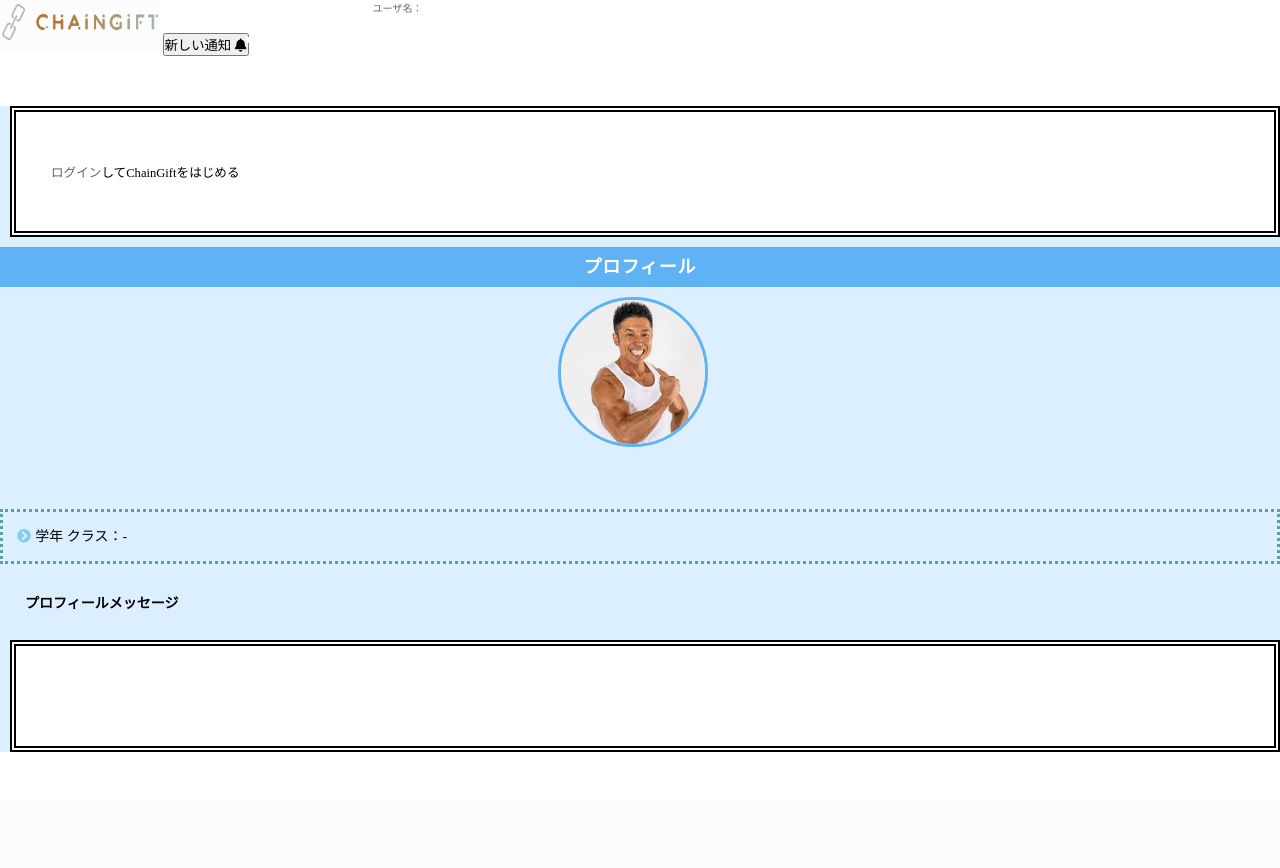
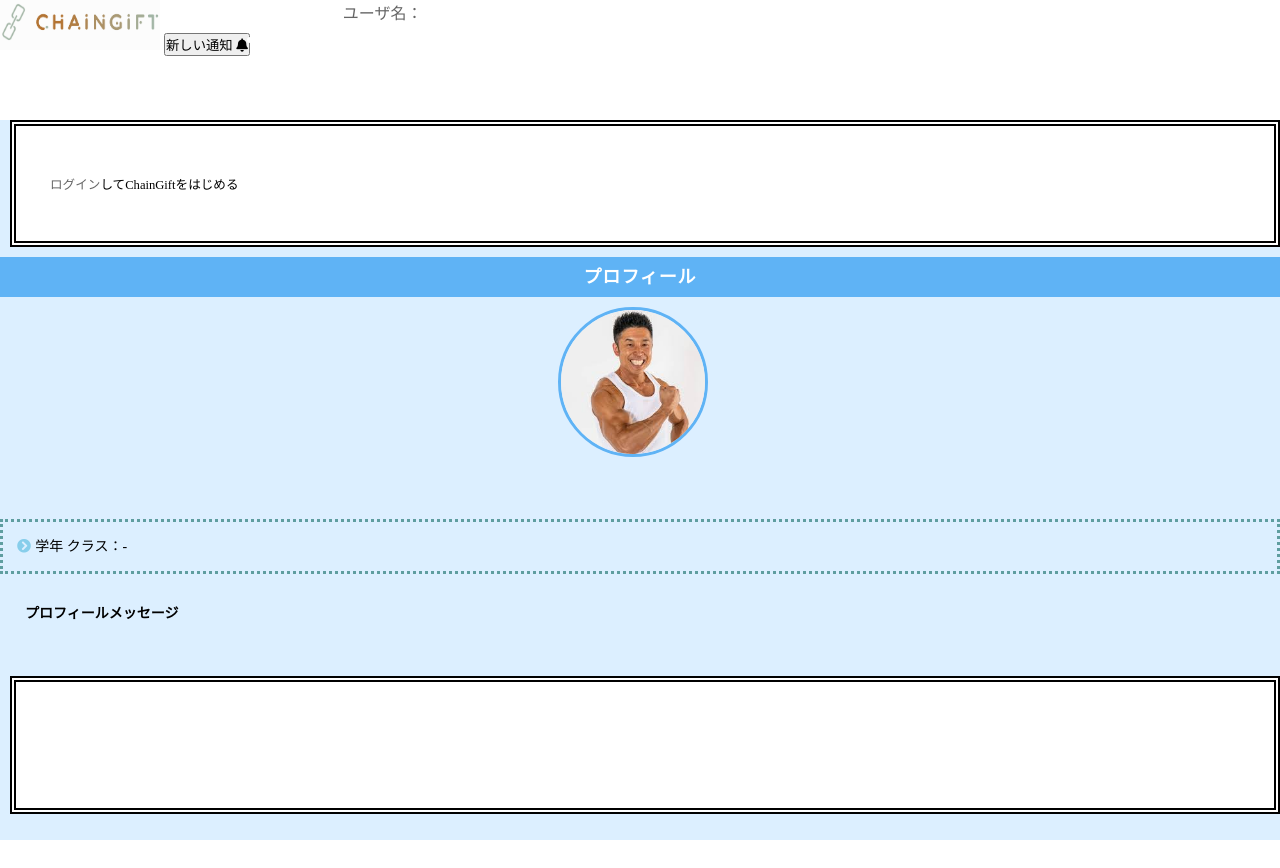
Before and after one commit to pyhiro/CG, a Django app: template chain_gift/templates/profile.html in a window 1280 px wide. Before the commit the page ends 752 px from the top, so only its background shows below. Run offline with Django 3.2, Linux system fonts and the light colour scheme; the template is opened without the code that fills it, so the values that code supplies are empty; some libraries are stand-ins or nearby versions.

Commit message:
modefied profile by miya

```diff
--- a/chain_gift/static/profile.css
+++ b/chain_gift/static/profile.css
@@ -1,6 +1,8 @@
 /*枠デザイン*/
 .profile_box {
     font-size: 14px;
+    -webkit-box-sizing: border-box;
+    box-sizing: border-box;
     margin: 2em 0;
     background: #dcefff; /*内容の背景色*/
 }
@@ -41,9 +43,12 @@
 .profile_box p {
     position: relative;
     background-color: #FFF;
-    padding: 5.0rem 2.5rem;
+    padding: 3.0rem 1.5rem;
     border: 6px double #000;
+    word-wrap: break-word;
 }
+
+
 
     /*リスト*/
 .profile_box ul {
@@ -129,16 +134,12 @@ button.btn {
   box-sizing: inherit;
 }
 
-html {
-  -webkit-box-sizing: border-box;
-  box-sizing: border-box;
-  font-size: 62.5%;
-}
+
 
 .btn,
 a.btn,
 button.btn {
-  font-size: 1.6rem;
+  font-size: 100%;
   font-weight: 700;
   line-height: 1.5;
   position: relative;
@@ -155,7 +156,7 @@ button.btn {
   vertical-align: middle;
   text-decoration: none;
   letter-spacing: 0.1em;
-  color: #212529;
+  color:white;
   border-radius: 0.5rem;
 }
 
--- a/chain_gift/templates/profile.html
+++ b/chain_gift/templates/profile.html
@@ -42,7 +42,7 @@
                 </div>
             </div>
             <h2 class="profile_box h2" style="text-align:left">プロフィールメッセージ</h2>
-            <div class="profile_box p">
+            <div class="profile_box p" style="white-space:pre-line;">
                 <p>
                     {{ profile }}
                 </p>
```
